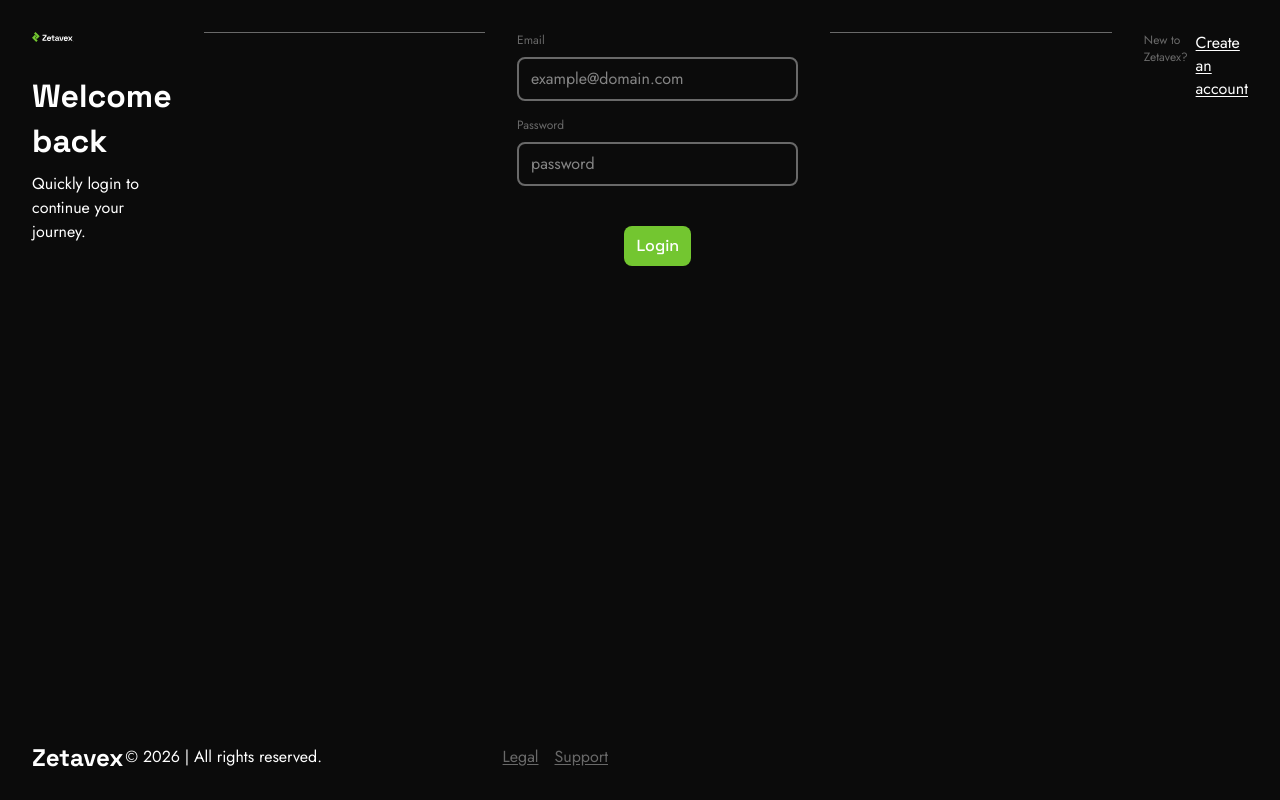
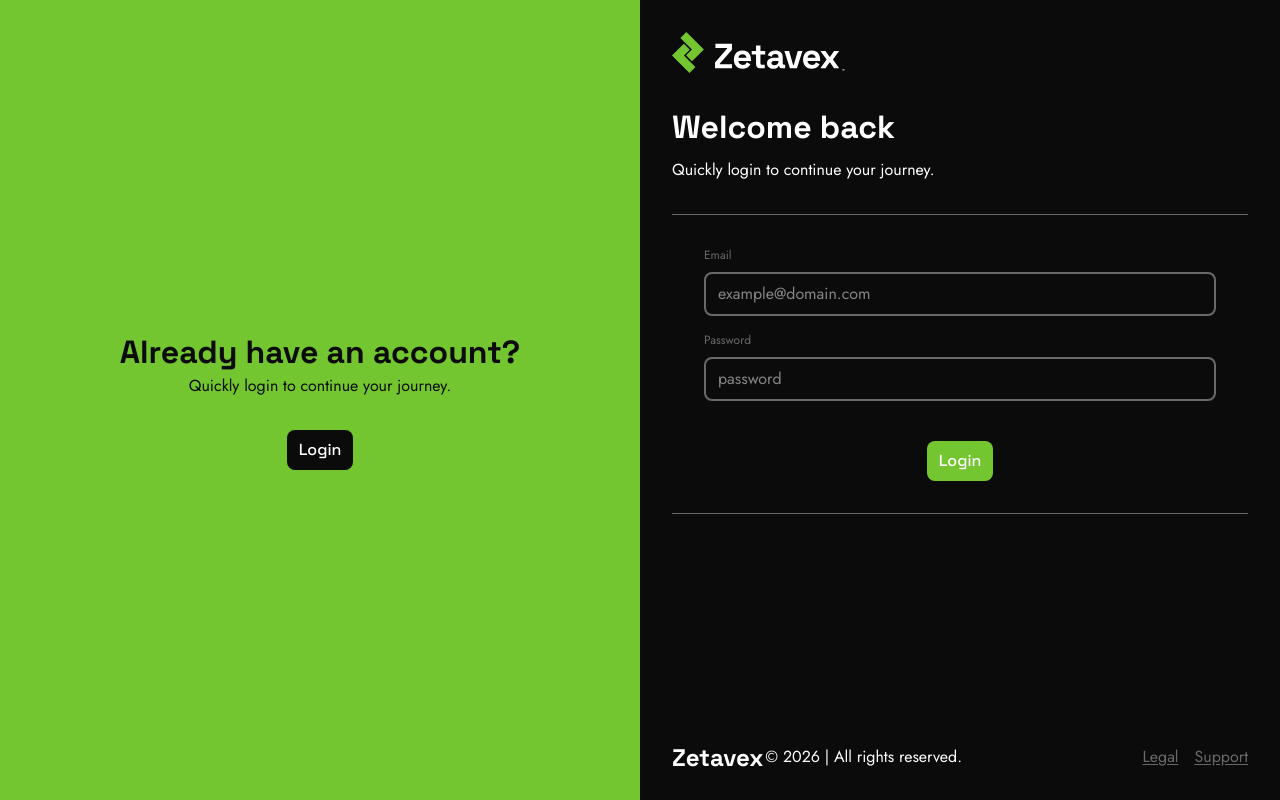
Before and after one commit to Klirond/Auth-frontend, a React (Vite) app: page /login in a window 1280 px wide. Built offline with nearby package versions, Linux system fonts and the light colour scheme.

Commit message:
Make login section responsive

```diff
--- a/src/components/Footer.jsx
+++ b/src/components/Footer.jsx
@@ -3,7 +3,9 @@ import "./components.css";
 
 export default function Footer() {
   return (
-    <footer>
+    <footer
+      className={location.pathname === "/login" ? "md:right-0" : "md:left-0"}
+    >
       <div className="copyright-section">
         <h2 className="font-logo">Zetavex</h2>
         <p>© 2026 | All rights reserved.</p>
--- a/src/components/SecondaryDesktopFrame.jsx
+++ b/src/components/SecondaryDesktopFrame.jsx
@@ -1,6 +1,6 @@
-export default function SecondaryDesktopFrame() {
+export default function SecondaryDesktopFrame({ side }) {
   return (
-    <section className="desktop-frame">
+    <section className={"desktop-frame " + side}>
       <div>
         <h1>Already have an account?</h1>
         <p>Quickly login to continue your journey.</p>
--- a/src/components/components.css
+++ b/src/components/components.css
@@ -2,7 +2,7 @@
 
 @layer utilities {
     footer {
-        @apply bg-midnight-black flex items-center justify-between mt-auto md:mt-0 md:absolute md:bottom-0 md:left-0 md:px-xl md:py-lg md:w-1/2;
+        @apply flex items-center justify-between mt-auto md:mt-0 md:absolute md:bottom-0 md:px-xl md:py-lg md:w-1/2;
     }
     footer .copyright-section {
         @apply flex items-center gap-0.5;
@@ -70,7 +70,7 @@
     }
 
     .desktop-frame {
-        @apply text-midnight-black hidden invisible md:flex justify-center items-center flex-col gap-xl md:visible bg-main h-screen w-1/2 absolute top-0 right-0;
+        @apply text-midnight-black hidden invisible md:flex justify-center items-center flex-col gap-xl md:visible bg-main h-screen w-1/2 absolute top-0;
     }
     .desktop-frame:-moz-selection,
     .desktop-frame:selection {
@@ -87,7 +87,7 @@
     }
 
     .main-section {
-        @apply flex flex-col gap-xl p-xl pl-0 w-1/2;
+        @apply absolute top-0 flex flex-col gap-xl p-xl w-1/2;
     }
     .main-section > form {
         @apply px-xl;
@@ -95,4 +95,11 @@
     .main-section > .redirection {
         @apply hidden;
     }
+
+    .right {
+        @apply right-0;
+    }
+    .left {
+        @apply left-0;
+    }
 }
--- a/src/pages/Login.jsx
+++ b/src/pages/Login.jsx
@@ -2,9 +2,10 @@ import { Form } from "react-router";
 import Border from "../components/Border";
 import TopSection from "../components/TopSection";
 import { Link } from "react-router";
+import SecondaryDesktopFrame from "../components/SecondaryDesktopFrame";
 
 export default function Login() {
-  return (
+  const loginScreen = (
     <>
       <TopSection
         title={"Welcome back"}
@@ -31,4 +32,17 @@ export default function Login() {
       </div>
     </>
   );
+
+  return (
+    <>
+      {window.innerWidth >= 768 ? (
+        <>
+          <SecondaryDesktopFrame side={"left"} />
+          <div className="main-section right">{loginScreen}</div>
+        </>
+      ) : (
+        <>{loginScreen}</>
+      )}
+    </>
+  );
 }
--- a/src/pages/Registration.jsx
+++ b/src/pages/Registration.jsx
@@ -45,8 +45,8 @@ export default function Registration() {
     <>
       {window.innerWidth >= 768 ? (
         <>
-          <div className="main-section">{registrationScreen}</div>
-          <SecondaryDesktopFrame />
+          <div className="main-section left">{registrationScreen}</div>
+          <SecondaryDesktopFrame side={"right"} />
         </>
       ) : (
         <>{registrationScreen}</>
```
